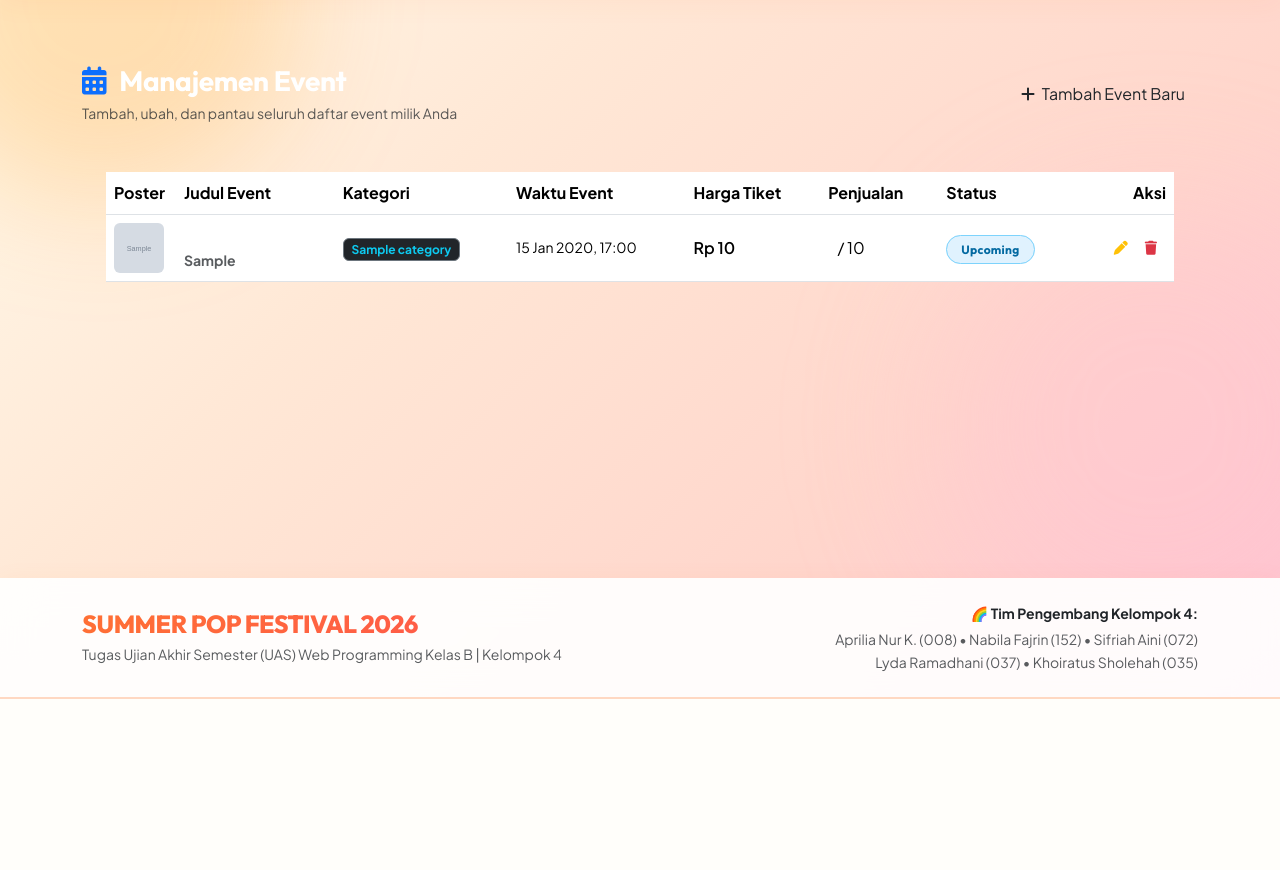
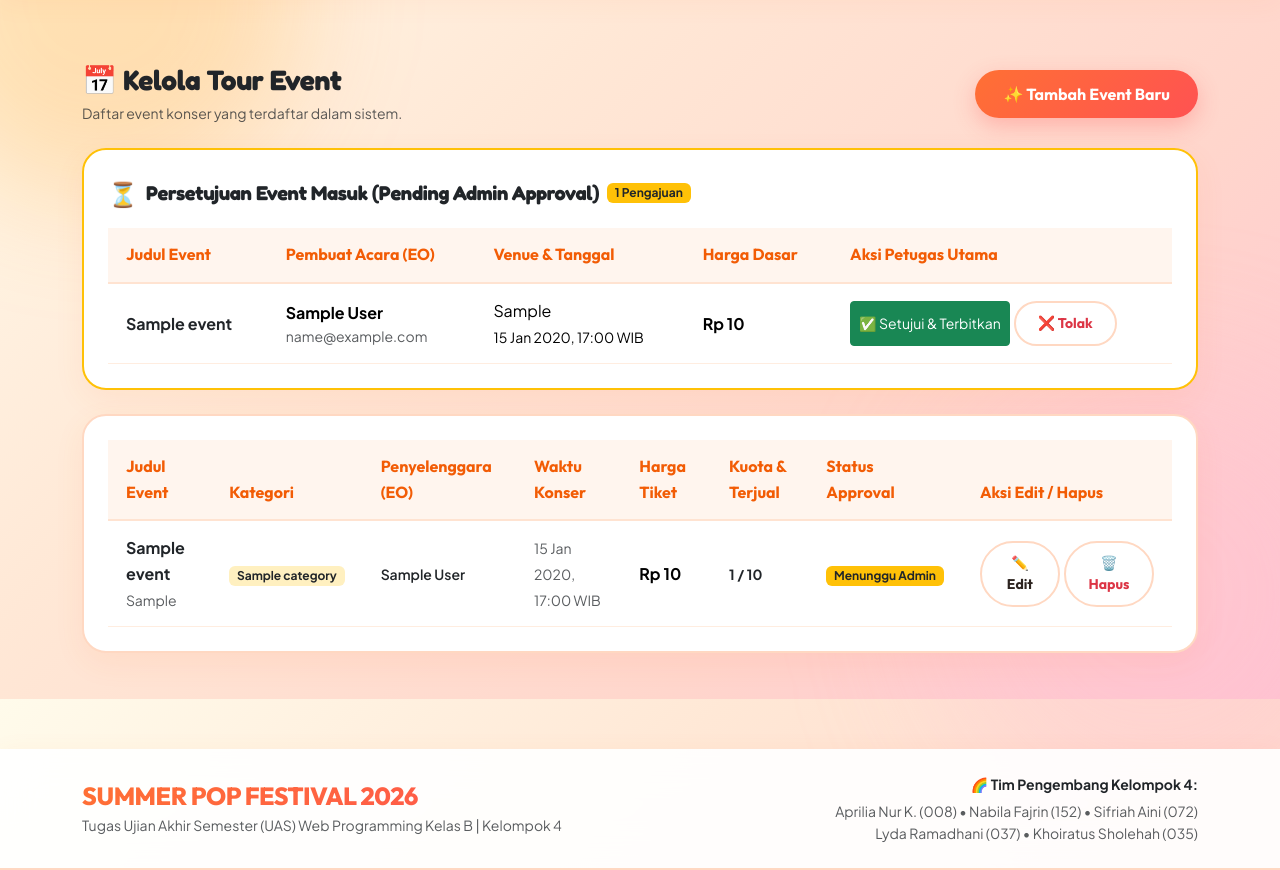
Before and after one commit to lydaramadhani/WEB-KELOMPOK-4, a Django app: page /organizer/events/ in a window 1280 px wide; the page is wider, and only the part inside the window is pictured. Shown: the part 101-971 px from the top of that part. Before the commit the page ends 800 px from the top of that part, so only its background shows below. Run offline with Django 5.2, Linux system fonts and the light colour scheme; a user stored in the database is signed in; tables that the repository leaves empty hold one stand-in row (values such as "Sample post"); grey boxes marked "Sample" are stand-in pictures.

Commit message:
finalisasi dan perbaikan project

```diff
--- a/events/urls.py
+++ b/events/urls.py
@@ -29,6 +29,7 @@ urlpatterns = [
     path('organizer/reports/', views.organizer_reports_view, name='organizer_reports'),
 
     # Petugas Utama / Master Admin Control Routes
+    path('master-admin/events/<int:pk>/approve/', views.admin_event_approve_view, name='admin_event_approve'),
     path('master-admin/users/', views.admin_user_manage_view, name='admin_user_manage'),
     path('master-admin/users/<int:user_id>/role/', views.admin_user_change_role_view, name='admin_user_change_role'),
 ]
--- a/events/views.py
+++ b/events/views.py
@@ -124,7 +124,8 @@ def home_view(request):
     status_filter = request.GET.get('status', '').strip()
     sort_by = request.GET.get('sort', '-start_date')
 
-    events = Event.objects.all()
+    # Public catalog only shows approved events (excludes PENDING_APPROVAL)
+    events = Event.objects.exclude(status='PENDING_APPROVAL')
 
     if query:
         events = events.filter(
@@ -373,7 +374,14 @@ def organizer_dashboard_view(request):
 def organizer_event_list_view(request):
     is_master_admin = request.user.is_staff or request.user.is_superuser
     events = Event.objects.all() if is_master_admin else Event.objects.filter(organizer=request.user)
-    return render(request, 'organizer/event_list_manage.html', {'events': events, 'is_master_admin': is_master_admin})
+    pending_approval_events = Event.objects.filter(status='PENDING_APPROVAL') if is_master_admin else None
+
+    context = {
+        'events': events,
+        'pending_approval_events': pending_approval_events,
+        'is_master_admin': is_master_admin
+    }
+    return render(request, 'organizer/event_list_manage.html', context)
 
 
 @organizer_required
@@ -383,9 +391,23 @@ def organizer_event_create_view(request):
         if form.is_valid():
             event = form.save(commit=False)
             event.organizer = request.user
+            # Non-staff EO event creation starts as PENDING_APPROVAL
+            if not request.user.is_staff:
+                event.status = 'PENDING_APPROVAL'
+            else:
+                event.status = form.cleaned_data.get('status', 'UPCOMING')
             event.save()
-            messages.success(request, f"Event '{event.title}' berhasil dibuat!")
+
+            if event.status == 'PENDING_APPROVAL':
+                messages.success(request, f"Event '{event.title}' berhasil dibuat & diajukan! Menunggu verifikasi & persetujuan Petugas Utama.")
+            else:
+                messages.success(request, f"Event '{event.title}' berhasil diterbitkan ke katalog publik!")
             return redirect('organizer_event_list')
+        else:
+            # Output error messages clearly to user
+            for field, errors in form.errors.items():
+                for error in errors:
+                    messages.error(request, f"Gagal menyimpan event: Kolom {field} - {error}")
     else:
         form = EventForm()
 
@@ -407,6 +429,10 @@ def organizer_event_edit_view(request, pk):
             form.save()
             messages.success(request, f"Event '{event.title}' berhasil diperbarui!")
             return redirect('organizer_event_list')
+        else:
+            for field, errors in form.errors.items():
+                for error in errors:
+                    messages.error(request, f"Gagal mengedit event: Kolom {field} - {error}")
     else:
         form = EventForm(instance=event)
 
@@ -429,6 +455,27 @@ def organizer_event_delete_view(request, pk):
         return redirect('organizer_event_list')
 
     return render(request, 'organizer/event_confirm_delete.html', {'event': event})
+
+
+@login_required
+def admin_event_approve_view(request, pk):
+    if not request.user.is_staff and not request.user.is_superuser:
+        messages.error(request, "Akses khusus Petugas Utama / Master Admin.")
+        return redirect('home')
+
+    event = get_object_or_404(Event, pk=pk)
+    if request.method == 'POST':
+        action = request.POST.get('action')
+        if action == 'approve':
+            event.status = 'UPCOMING'
+            event.save()
+            messages.success(request, f"Event '{event.title}' berhasil disetujui & dipublikasikan ke katalog umum!")
+        elif action == 'reject':
+            event.status = 'CANCELLED'
+            event.save()
+            messages.warning(request, f"Pengajuan event '{event.title}' ditolak.")
+
+    return redirect('organizer_event_list')
 
 
 @organizer_required
--- a/templates/organizer/event_list_manage.html
+++ b/templates/organizer/event_list_manage.html
@@ -1,69 +1,123 @@
 {% extends 'base.html' %}
-{% block title %}Kelola Event - Organizer{% endblock %}
+{% load custom_filters %}
+{% block title %}Kelola Event Tour - Summer Pop Festival{% endblock %}
 
 {% block content %}
 <div class="container py-4">
 
   <div class="d-flex justify-content-between align-items-center mb-4">
     <div>
-      <h3 class="fw-bold text-white mb-1"><i class="fa-solid fa-calendar-days text-primary me-2"></i> Manajemen Event</h3>
-      <p class="text-muted small mb-0">Tambah, ubah, dan pantau seluruh daftar event milik Anda</p>
+      <h3 class="fw-bold text-dark mb-1" style="font-family: 'Fredoka', sans-serif;">📅 Kelola Tour Event</h3>
+      <p class="text-muted small mb-0">Daftar event konser yang terdaftar dalam sistem.</p>
     </div>
-    <a href="{% url 'organizer_event_create' %}" class="btn btn-gradient">
-      <i class="fa-solid fa-plus me-1"></i> Tambah Event Baru
+    <a href="{% url 'organizer_event_create' %}" class="btn btn-coral">
+      ✨ Tambah Event Baru
     </a>
   </div>
 
-  <div class="glass-card p-4">
+  <!-- Section Persetujuan Event Masuk (Khusus Petugas Utama / Master Admin) -->
+  {% if is_master_admin and pending_approval_events %}
+    <div class="cute-card p-4 mb-4 border border-warning border-2">
+      <div class="d-flex align-items-center gap-2 mb-3">
+        <span class="fs-4">⏳</span>
+        <h5 class="fw-bold text-dark mb-0" style="font-family: 'Fredoka', sans-serif;">
+          Persetujuan Event Masuk (Pending Admin Approval)
+        </h5>
+        <span class="badge bg-warning text-dark font-weight-bold">{{ pending_approval_events|length }} Pengajuan</span>
+      </div>
+
+      <div class="table-responsive">
+        <table class="table table-cute align-middle mb-0">
+          <thead>
+            <tr>
+              <th>Judul Event</th>
+              <th>Pembuat Acara (EO)</th>
+              <th>Venue & Tanggal</th>
+              <th>Harga Dasar</th>
+              <th>Aksi Petugas Utama</th>
+            </tr>
+          </thead>
+          <tbody>
+            {% for event in pending_approval_events %}
+              <tr>
+                <td class="fw-bold text-dark">{{ event.title }}</td>
+                <td>
+                  <strong>{{ event.organizer.profile.organization_name|default:event.organizer.username }}</strong>
+                  <small class="d-block text-muted">{{ event.organizer.email }}</small>
+                </td>
+                <td>
+                  <div>{{ event.venue }}</div>
+                  <small class="text-orange font-weight-bold">{{ event.start_date|date:"d M Y, H:i" }} WIB</small>
+                </td>
+                <td class="fw-bold text-orange">Rp {{ event.ticket_price|rupiah }}</td>
+                <td>
+                  <form method="post" action="{% url 'admin_event_approve' pk=event.pk %}" class="d-flex gap-1">
+                    {% csrf_token %}
+                    <button type="submit" name="action" value="approve" class="btn btn-success btn-sm text-white font-weight-bold">
+                      ✅ Setujui & Terbitkan
+                    </button>
+                    <button type="submit" name="action" value="reject" class="btn btn-outline-cute btn-sm text-danger">
+                      ❌ Tolak
+                    </button>
+                  </form>
+                </td>
+              </tr>
+            {% endfor %}
+          </tbody>
+        </table>
+      </div>
+    </div>
+  {% endif %}
+
+  <!-- Tabel Event Aktif/Terdaftar -->
+  <div class="cute-card p-4">
     {% if events %}
       <div class="table-responsive">
-        <table class="table table-glass align-middle mb-0">
+        <table class="table table-cute align-middle mb-0">
           <thead>
             <tr>
-              <th>Poster</th>
               <th>Judul Event</th>
               <th>Kategori</th>
-              <th>Waktu Event</th>
+              <th>Penyelenggara (EO)</th>
+              <th>Waktu Konser</th>
               <th>Harga Tiket</th>
-              <th>Penjualan</th>
-              <th>Status</th>
-              <th class="text-end">Aksi</th>
+              <th>Kuota & Terjual</th>
+              <th>Status Approval</th>
+              <th>Aksi Edit / Hapus</th>
             </tr>
           </thead>
           <tbody>
             {% for event in events %}
               <tr>
-                <td style="width: 70px;">
-                  {% if event.poster %}
-                    <img src="{{ event.poster.url }}" width="50" height="50" class="rounded object-fit-cover" alt="">
+                <td>
+                  <strong class="text-dark d-block">{{ event.title }}</strong>
+                  <small class="text-muted">{{ event.venue }}</small>
+                </td>
+                <td><span class="badge bg-warning bg-opacity-25 text-dark">{{ event.category.name }}</span></td>
+                <td>
+                  <small class="fw-semibold text-dark">{{ event.organizer.profile.organization_name|default:event.organizer.username }}</small>
+                </td>
+                <td><small class="text-muted">{{ event.start_date|date:"d M Y, H:i" }} WIB</small></td>
+                <td class="fw-bold text-orange">Rp {{ event.ticket_price|rupiah }}</td>
+                <td>
+                  <small class="fw-bold text-dark">{{ event.quota_sold }} / {{ event.total_quota }}</small>
+                </td>
+                <td>
+                  {% if event.status == 'PENDING_APPROVAL' %}
+                    <span class="badge bg-warning text-dark">Menunggu Admin</span>
                   {% else %}
-                    <div class="bg-dark rounded p-2 text-center text-muted"><i class="fa-solid fa-image"></i></div>
+                    <span class="badge-status badge-{{ event.status|lower }}">
+                      {{ event.get_status_display }}
+                    </span>
                   {% endif %}
                 </td>
-                <td class="fw-bold text-white">
-                  <a href="{% url 'event_detail' slug=event.slug %}" class="text-white text-decoration-none" target="_blank">
-                    {{ event.title }}
-                  </a>
-                  <small class="d-block text-muted">{{ event.venue }}</small>
-                </td>
-                <td><span class="badge bg-dark text-info border border-secondary">{{ event.category.name }}</span></td>
-                <td class="small">{{ event.start_date|date:"d M Y, H:i" }}</td>
-                <td class="fw-semibold">Rp {{ event.ticket_price|floatformat:0 }}</td>
                 <td>
-                  <span class="fw-bold text-white">{{ event.quota_sold }}</span> / {{ event.total_quota }}
-                </td>
-                <td>
-                  <span class="badge-status badge-{{ event.status|lower }}">
-                    {{ event.get_status_display }}
-                  </span>
-                </td>
-                <td class="text-end">
-                  <div class="btn-group btn-group-sm">
-                    <a href="{% url 'organizer_event_edit' pk=event.pk %}" class="btn btn-outline-glass text-warning" title="Edit">
-                      <i class="fa-solid fa-pen"></i>
+                  <div class="d-flex gap-1">
+                    <a href="{% url 'organizer_event_edit' pk=event.pk %}" class="btn btn-outline-cute btn-sm">
+                      ✏️ Edit
                     </a>
-                    <a href="{% url 'organizer_event_delete' pk=event.pk %}" class="btn btn-outline-glass text-danger" title="Hapus">
-                      <i class="fa-solid fa-trash"></i>
+                    <a href="{% url 'organizer_event_delete' pk=event.pk %}" class="btn btn-outline-cute btn-sm text-danger">
+                      🗑️ Hapus
                     </a>
                   </div>
                 </td>
@@ -74,9 +128,9 @@
       </div>
     {% else %}
       <div class="text-center py-5">
-        <i class="fa-solid fa-calendar-plus fs-1 text-muted mb-3"></i>
-        <h4 class="text-white fw-bold">Belum Ada Event Ditambahkan</h4>
-        <p class="text-muted">Klik tombol di atas untuk mempublikasikan event perdana Anda.</p>
+        <div class="fs-1 text-muted mb-2">📅</div>
+        <h4 class="text-dark fw-bold" style="font-family: 'Fredoka', sans-serif;">Belum Ada Event</h4>
+        <p class="text-muted">Klik tombol di atas untuk menambahkan event konser baru.</p>
       </div>
     {% endif %}
   </div>
```
Also changed, not shown: events/models.py (+4 -3 lines), events/migrations/0006_alter_event_status_alter_order_payment_method.py (added).
